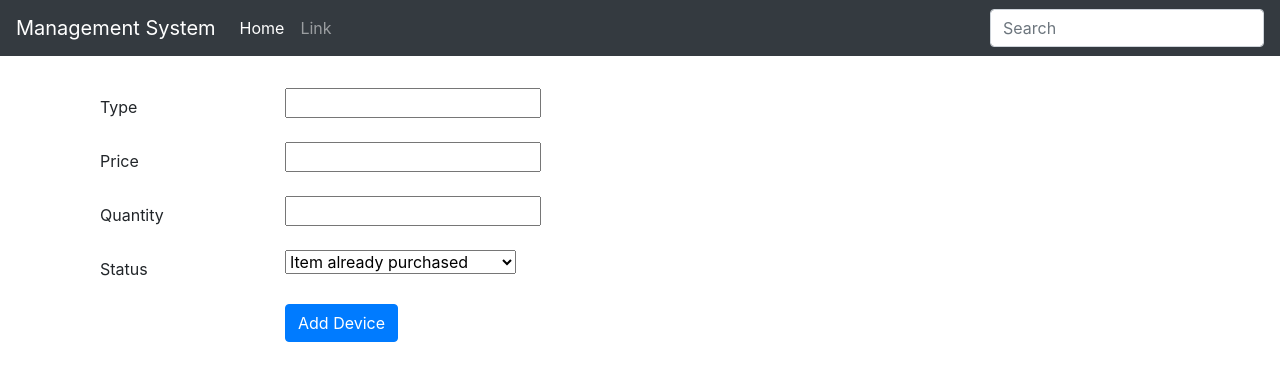
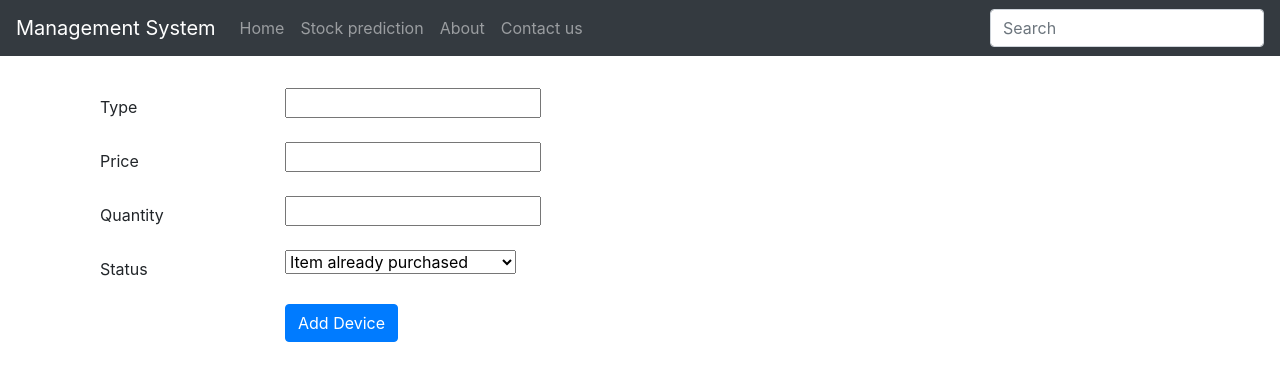
Before and after one commit to keerthivasan123/hack_summit_complete_project, a Django app: page /add_laptop in a window 1280 px wide. Shown: the top 381 px of the page. Run offline with Django 3.2, Linux system fonts and the light colour scheme; some libraries are stand-ins or nearby versions.

Commit message:
html pages added

```diff
--- a/inventory/templates/inv/base.html
+++ b/inventory/templates/inv/base.html
@@ -18,11 +18,17 @@
 
   <div class="collapse navbar-collapse" id="navbarsExample02">
     <ul class="navbar-nav mr-auto">
-      <li class="nav-item active">
+      <li class="nav-item ">
         <a class="nav-link" href="{% url 'index' %}">Home <span class="sr-only">(current)</span></a>
       </li>
       <li class="nav-item">
-        <a class="nav-link" href="#">Link</a>
+        <a class="nav-link" href="{% url 'predict' %}">Stock prediction</a>
+      </li>
+      <li class="nav-item">
+        <a class="nav-link" href="#">About</a>
+      </li>
+      <li class="nav-item">
+        <a class="nav-link" href="#">Contact us</a>
       </li>
     </ul>
     <form class="form-inline my-2 my-md-0">
```
Also changed, not shown: inventory/templates/inv/index.html (+0 -15 lines), inventory/templates/inv/predict.html (added, +31 -0 lines).
